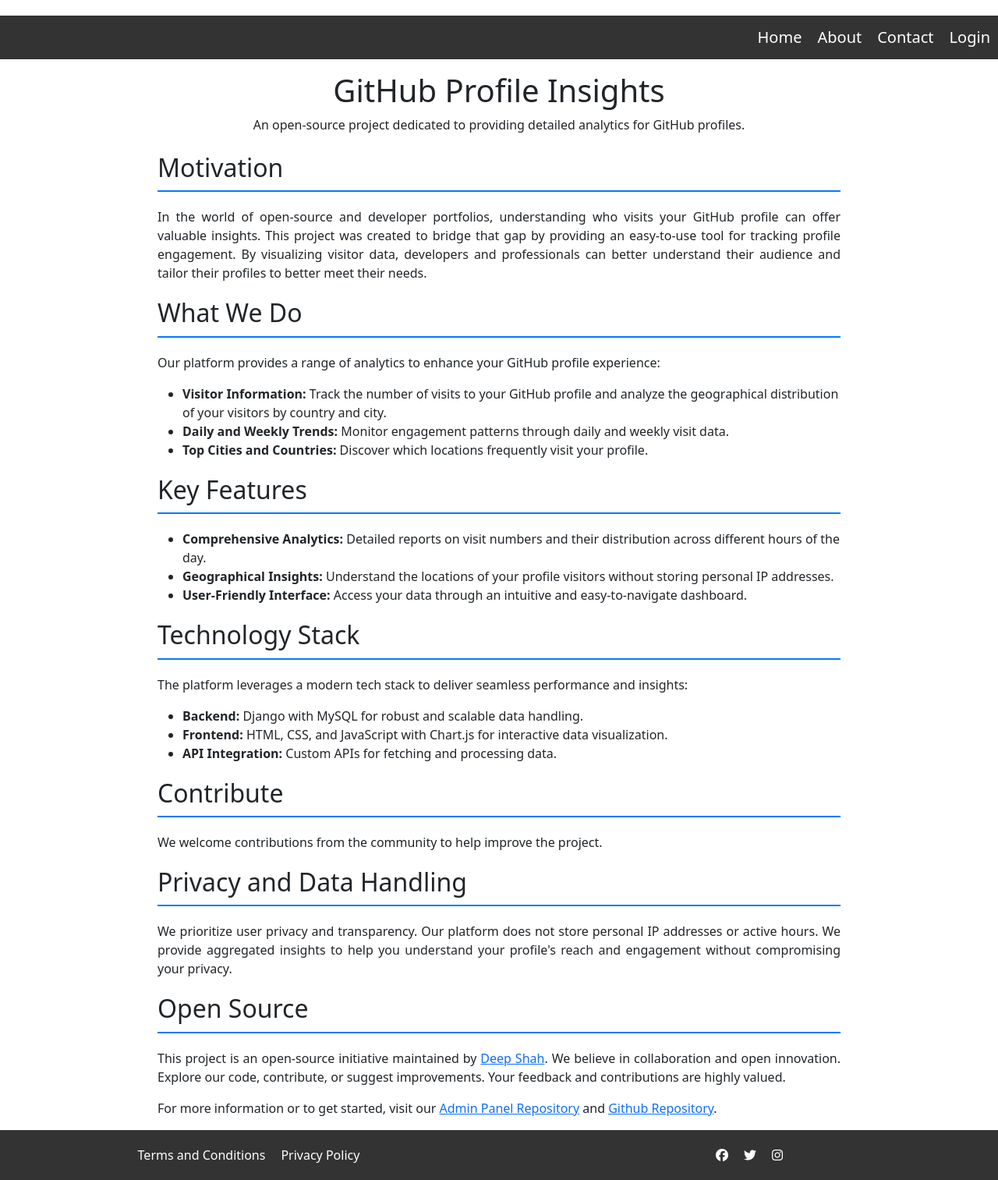
After one commit to dpshah23/Github-Visitor-Info-Admin, a Django app: page /about-us/ in a window 1280 px wide. The commit adds this page. Shown: the whole page at 78% size. Run offline with Django 4.2, Linux system fonts and the light colour scheme; some libraries are stand-ins or nearby versions.

Commit message:
Added About-us page

```diff
--- a/redirection/urls.py
+++ b/redirection/urls.py
@@ -4,4 +4,5 @@ from .views import *
 
 urlpatterns = [
     path('', index, name='index'),
+    path('about-us/',about,name="about-us")
 ]
--- a/redirection/views.py
+++ b/redirection/views.py
@@ -3,3 +3,6 @@ from django.shortcuts import render
 # Create your views here.
 def index(request):
     return render(request,'home.html')
+
+def about(request):
+    return render(request,'about-us.html')
--- a/static/css/footer.css
+++ b/static/css/footer.css
@@ -24,7 +24,7 @@
 }
 
  .footer-links a:hover{
-        color: black;
+    color: rgb(100, 159, 199);
  }
 
  .social-links a{
@@ -33,7 +33,7 @@
  }
 
  .social-links a:hover{
-        color: black;
+    color: rgb(100, 159, 199);
 }
 
 
--- a/static/css/navbar.css
+++ b/static/css/navbar.css
@@ -18,7 +18,7 @@ body{
 }
 
 .navbar a:hover{
-    color: black;
+    color: rgb(100, 159, 199);
 }
 
 .navbar a.active{
--- /dev/null
+++ b/templates/about-us.html
@@ -0,0 +1,93 @@
+{% extends "base.html" %}
+{% block title %}About Us {% endblock title %}
+{% block body %}
+
+<link href="https://cdn.jsdelivr.net/npm/bootstrap@5.3.3/dist/css/bootstrap.min.css" rel="stylesheet" integrity="sha384-QWTKZyjpPEjISv5WaRU9OFeRpok6YctnYmDr5pNlyT2bRjXh0JMhjY6hW+ALEwIH" crossorigin="anonymous">
+<script src="https://cdn.jsdelivr.net/npm/bootstrap@5.3.3/dist/js/bootstrap.bundle.min.js" integrity="sha384-YvpcrYf0tY3lHB60NNkmXc5s9fDVZLESaAA55NDzOxhy9GkcIdslK1eN7N6jIeHz" crossorigin="anonymous"></script>
+
+
+<style>
+    body {
+        padding-top: 20px;
+    }
+    .container {
+        max-width: 900px;
+    }
+    .section-heading {
+        margin-top: 20px;
+        margin-bottom: 20px;
+    }
+    .section-heading h2 {
+        border-bottom: 2px solid #007bff;
+        padding-bottom: 10px;
+    }
+    .about-content p {
+        text-align: justify;
+    }
+</style>
+
+
+<div class="container mt-3">
+    <header class="mb-4">
+        <h1 class="text-center">GitHub Profile Insights</h1>
+        <p class="text-center">An open-source project dedicated to providing detailed analytics for GitHub profiles.</p>
+    </header>
+
+    <div class="about-content">
+        <div class="section-heading">
+            <h2>Motivation</h2>
+        </div>
+        <p>In the world of open-source and developer portfolios, understanding who visits your GitHub profile can offer valuable insights. This project was created to bridge that gap by providing an easy-to-use tool for tracking profile engagement. By visualizing visitor data, developers and professionals can better understand their audience and tailor their profiles to better meet their needs.</p>
+
+        <div class="section-heading">
+            <h2>What We Do</h2>
+        </div>
+        <p>Our platform provides a range of analytics to enhance your GitHub profile experience:</p>
+        <ul>
+            <li><strong>Visitor Information:</strong> Track the number of visits to your GitHub profile and analyze the geographical distribution of your visitors by country and city.</li>
+            <li><strong>Daily and Weekly Trends:</strong> Monitor engagement patterns through daily and weekly visit data.</li>
+            <li><strong>Top Cities and Countries:</strong> Discover which locations frequently visit your profile.</li>
+        </ul>
+
+        <div class="section-heading">
+            <h2>Key Features</h2>
+        </div>
+        <ul>
+            <li><strong>Comprehensive Analytics:</strong> Detailed reports on visit numbers and their distribution across different hours of the day.</li>
+            <li><strong>Geographical Insights:</strong> Understand the locations of your profile visitors without storing personal IP addresses.</li>
+            <li><strong>User-Friendly Interface:</strong> Access your data through an intuitive and easy-to-navigate dashboard.</li>
+        </ul>
+
+        <div class="section-heading">
+            <h2>Technology Stack</h2>
+        </div>
+        <p>The platform leverages a modern tech stack to deliver seamless performance and insights:</p>
+        <ul>
+            <li><strong>Backend:</strong> Django with MySQL for robust and scalable data handling.</li>
+            <li><strong>Frontend:</strong> HTML, CSS, and JavaScript with Chart.js for interactive data visualization.</li>
+            <li><strong>API Integration:</strong> Custom APIs for fetching and processing data.</li>
+        </ul>
+
+
+        <div class="section-heading">
+            <h2>Contribute</h2>
+        </div>
+        <p>We welcome contributions from the community to help improve the project.</p>
+
+
+        <div class="section-heading">
+            <h2>Privacy and Data Handling</h2>
+        </div>
+        <p>We prioritize user privacy and transparency. Our platform does not store personal IP addresses or active hours. We provide aggregated insights to help you understand your profile's reach and engagement without compromising your privacy.</p>
+
+        <div class="section-heading">
+            <h2>Open Source</h2>
+        </div>
+        <p>This project is an open-source initiative maintained by <a href="https://github.com/dpshah23">Deep Shah</a>. We believe in collaboration and open innovation. Explore our code, contribute, or suggest improvements. Your feedback and contributions are highly valued.</p>
+        <p>For more information or to get started, visit our <a href="https://github.com/dpshah23/Github-Visitor-Info-Admin">Admin Panel Repository</a> and <a href="https://github.com/dpshah23/Github-Visitor-Info">Github Repository</a>.</p>
+    </div>
+</div>
+
+<script src="https://cdn.jsdelivr.net/npm/bootstrap@5.3.3/dist/js/bootstrap.bundle.min.js"></script>
+
+{% endblock body %}
--- a/templates/dashboard.html
+++ b/templates/dashboard.html
@@ -36,7 +36,9 @@
     <button type="submit" class="btn btn-primary mt-3">Submit</button>
 </form>
 </div>
+<div class="container mt-4">
 <canvas id="myChart" class="visit-per-hour-chart"></canvas>
+</div>
 
 <div class="container mt-4">
     <h1>Weekly Data Chart</h1>
@@ -89,7 +91,9 @@
             {% endfor %}
         </tbody>
 </table>
+</div>
 
+<br><br><br>
 <script>
     document.addEventListener('DOMContentLoaded', () => {
         const weeklyCtx = document.getElementById('weeklyChart').getContext('2d');
--- a/templates/navbar.html
+++ b/templates/navbar.html
@@ -13,8 +13,8 @@
         <span></span>
     </label> {% endcomment %}
     <ul class="navbar-menu">
-        <li><a href="#">Home</a></li>
-        <li><a href="#">About</a></li>
+        <li><a href="/">Home</a></li>
+        <li><a href="/about-us/">About</a></li>
         <li><a href="#">Contact</a></li>
         {% if request.session.email %}
         <li><a href="/home/">Dashboard</a></li>
```
